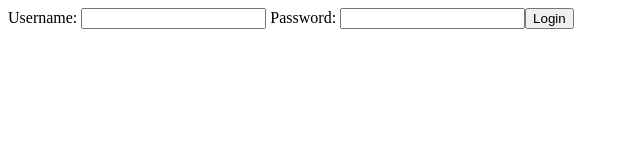
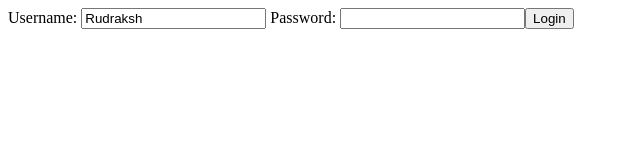
Before and after one commit to rudrakshvats/angularTodoUdemy, an Angular app: page / in a window 1280 px wide. Shown: the top 160 px of the page, without its empty margins (0-640 px from the left). Built offline with nearby package versions, Linux system fonts and the light colour scheme.

Commit message:
event handling login component

```diff
--- a/src/app/login/login.component.html
+++ b/src/app/login/login.component.html
@@ -1,3 +1,3 @@
-Username: <input type="text" name="username" /> Password:
-<input type="password" name="password]" />
-<button>Login</button>
+Username: <input type="text" name="username" value="{{ username }}" /> Password:
+<input type="password" name="password]" value="{{ password }}" />
+<button (click)="handleLogin()">Login</button>
--- a/src/app/login/login.component.ts
+++ b/src/app/login/login.component.ts
@@ -1,15 +1,21 @@
 import { Component, OnInit } from '@angular/core';
+import { FormsModule } from '@angular/forms';
 
 @Component({
   selector: 'app-login',
   templateUrl: './login.component.html',
-  styleUrls: ['./login.component.css']
+  styleUrls: ['./login.component.css'],
 })
 export class LoginComponent implements OnInit {
+  username = 'Rudraksh';
+  password = '';
 
-  constructor() { }
+  constructor() {}
 
-  ngOnInit(): void {
+  ngOnInit(): void {}
+
+  // creating an action/event method on login button click
+  handleLogin() {
+    console.log(this.username);
   }
-
 }
```
